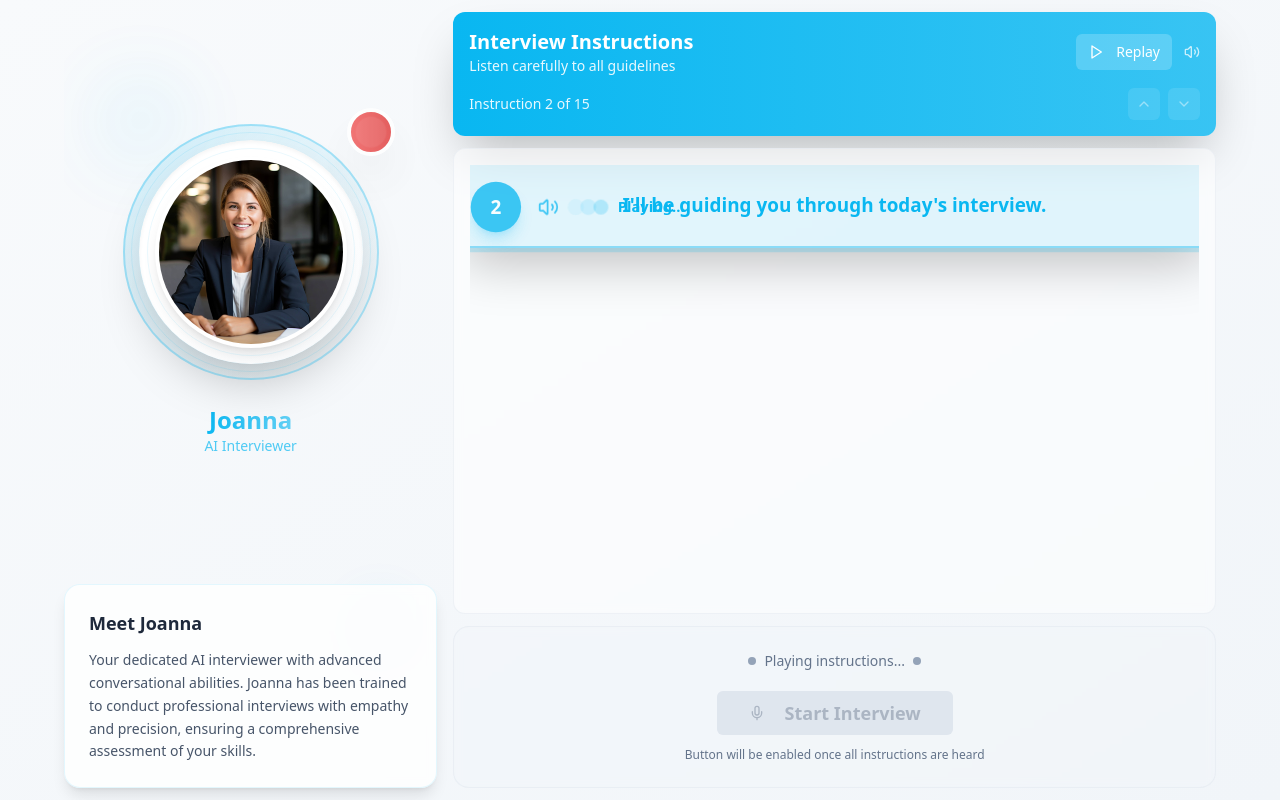
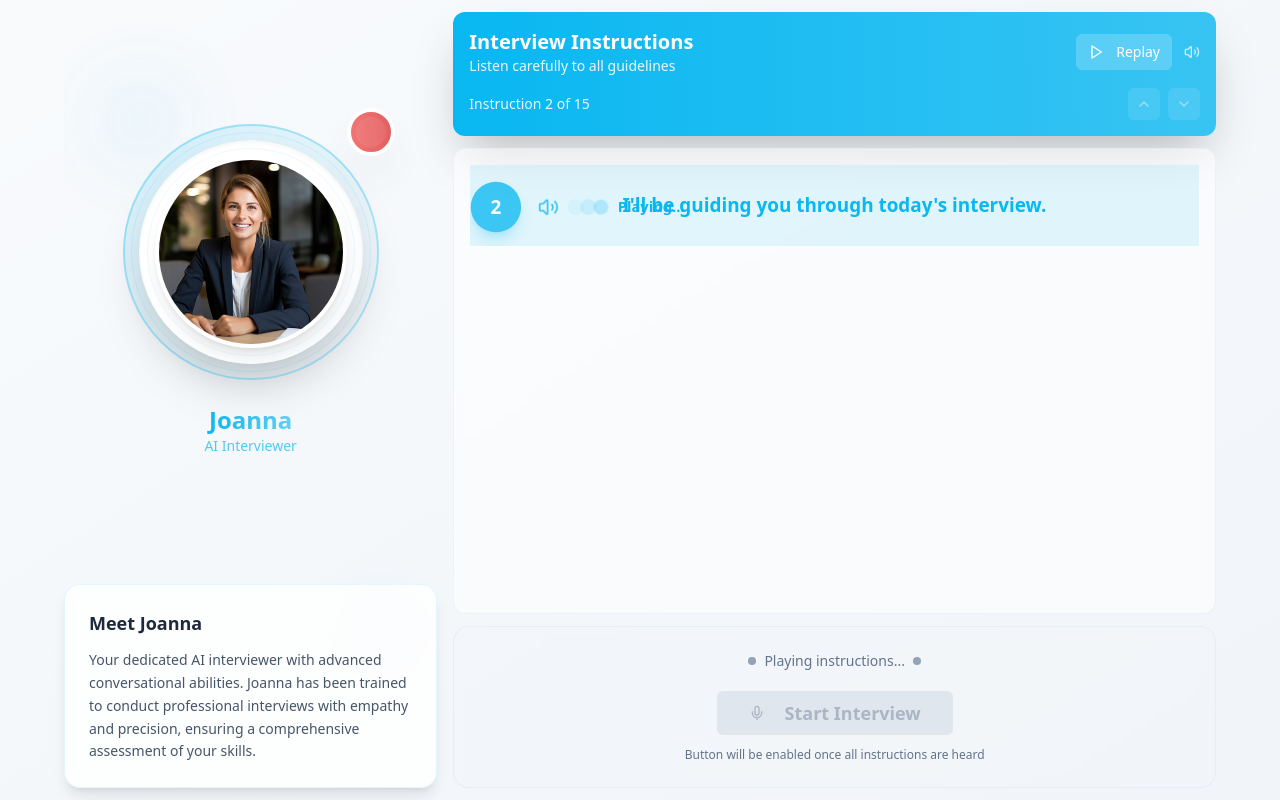
Before and after one commit to reshindev/narra-flow-interviews, a React (Vite) app: page / in a window 1280 px wide. Built offline with nearby package versions, Linux system fonts and the light colour scheme.

Commit message:
Center instruction card content

```diff
--- a/src/components/InterviewIntroduction.tsx
+++ b/src/components/InterviewIntroduction.tsx
@@ -255,16 +255,16 @@ const InterviewIntroduction = () => {
               <CarouselContent className="h-full">
                 {transcriptLines.map((line, index) => (
                   <CarouselItem key={line.id} className="h-full">
-                    <div className="h-full flex items-stretch justify-center">
+                    <div className="h-full flex items-center justify-center">
                       <div
-                        className={`group relative rounded-2xl border-2 transition-all duration-500 hover:shadow-xl w-full flex items-center justify-center ${
+                        className={`group relative rounded-2xl border-2 transition-all duration-500 hover:shadow-xl w-full h-full flex items-center justify-center ${
                           index === currentTranscriptIndex && isPlaying
-                            ? 'bg-primary/10 border-primary/40 shadow-2xl ring-4 ring-primary/20 scale-105 p-6 h-full'
+                            ? 'bg-primary/10 border-primary/40 shadow-2xl ring-4 ring-primary/20 scale-105 p-6'
                             : line.isHighlighted
-                              ? 'bg-red-50 border-red-200 hover:bg-red-100 shadow-lg h-full min-h-[280px]'
+                              ? 'bg-red-50 border-red-200 hover:bg-red-100 shadow-lg'
                               : line.isEncouragement
-                                ? 'bg-blue-50 border-blue-200 hover:bg-blue-100 shadow-lg h-full min-h-[280px]'
-                                : 'bg-white border-slate-200 hover:bg-slate-50 shadow-lg h-full min-h-[280px]'
+                                ? 'bg-blue-50 border-blue-200 hover:bg-blue-100 shadow-lg'
+                                : 'bg-white border-slate-200 hover:bg-slate-50 shadow-lg'
                         }`}
                       >
                         {/* Card Header - Positioned absolutely */}
```
